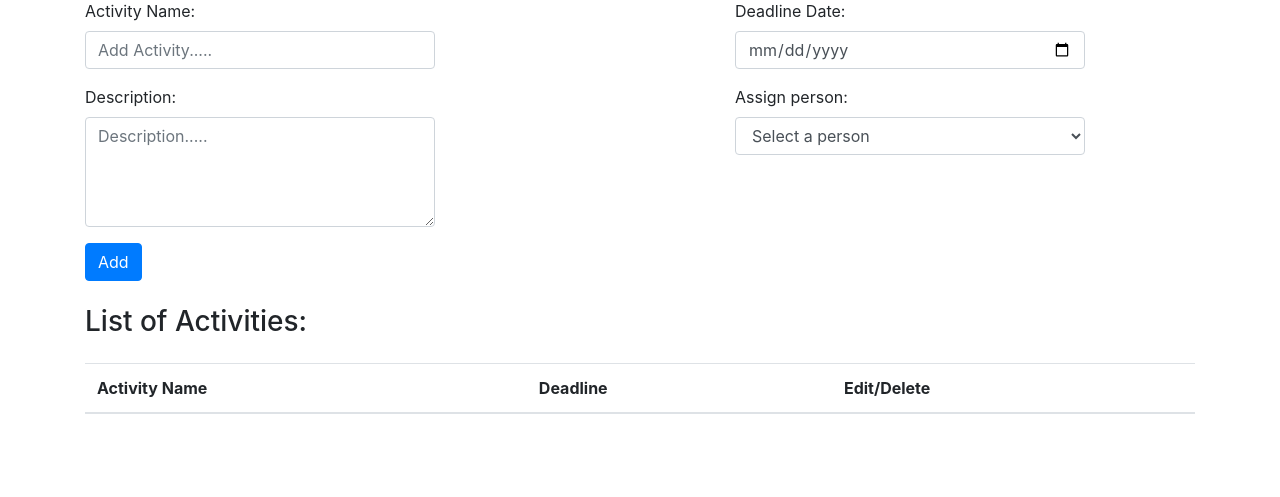
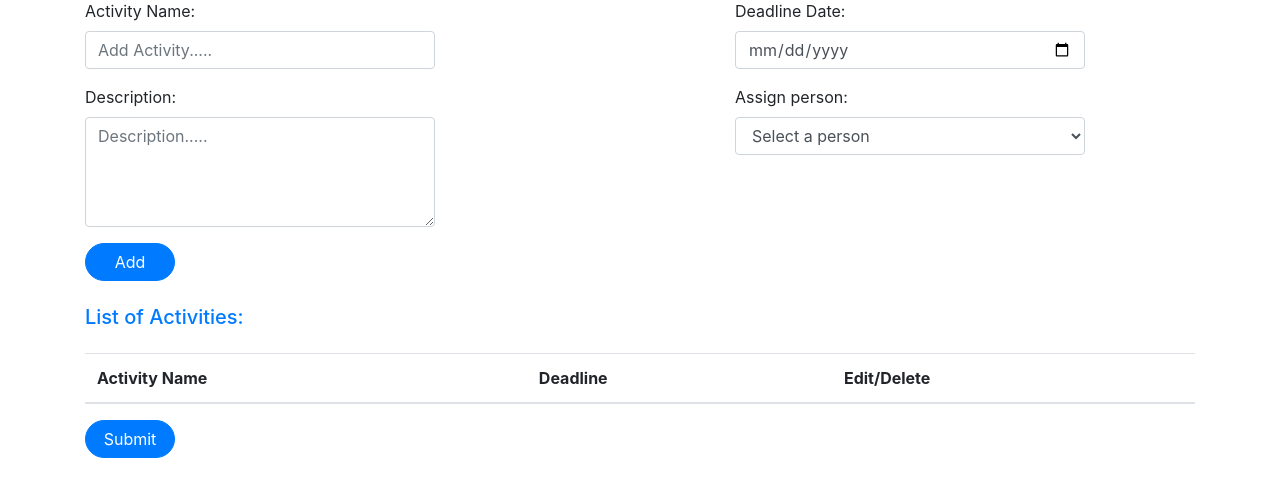
Before and after one commit to matthias22m/Performance-evaluation-system, a Django app: page /activities/ in a window 1280 px wide. Shown: the part 177-674 px from the top of the page. Run offline with Django 5.2, Linux system fonts and the light colour scheme; lists and menus that the app fills with data are empty; some libraries are stand-ins or nearby versions.

Commit message:
some modification

```diff
--- a/Core/templates/Core/activities.html
+++ b/Core/templates/Core/activities.html
@@ -20,8 +20,8 @@
                     <td>${activity.name}</td>
                     <td>${activity.deadline}</td>
                     <td>
-                        <button class="btn btn-info btn-sm" onclick="editActivity(this, ${index})">edit</button>
-                        <button class="btn btn-danger btn-sm" onclick="deleteActivity(this)">delete</button>
+                        <button class="btn btn-info btn-sm btn-custom"     style="border-radius: 25px; width:60px" onclick="editActivity(this, ${index})">edit</button>
+                        <button class="btn btn-danger btn-sm btn-custom"  style="border-radius: 25px; width:60px"  onclick="deleteActivity(this)">delete</button>
                     </td>
                 `;
                 tableBody.appendChild(newRow);
@@ -54,6 +54,7 @@
 
             localStorage.setItem('activities', JSON.stringify(activities));
             loadActivities();
+            // Clear input fields
             document.getElementById('activity-name').value = '';
             document.getElementById('deadline').value = '';
         }
@@ -130,10 +131,10 @@
                     </div>
                 </div>
             </div>
-            <button type="submit" class="btn btn-primary">Add</button>
+            <button type="submit" class="btn btn-primary btn-custom"  style="border-radius: 25px; width:90px">Add</button>
         </form>
 
-        <h3 class="mb-4 color-pr">List of Activities:</h3>
+        <h3 class="mb-4 text-primary " style="font-size: 20px;">List of Activities:</h3>
         <table class="table table-striped">
             <thead>
                 <tr>
@@ -148,6 +149,8 @@
                 </tr>
             </tbody>
         </table>
+        <button type="submit" class="btn btn-primary btn-custom"  style="border-radius: 25px; width:90px">Submit</button>
+
     </div>
 </body>
 </html>
```
